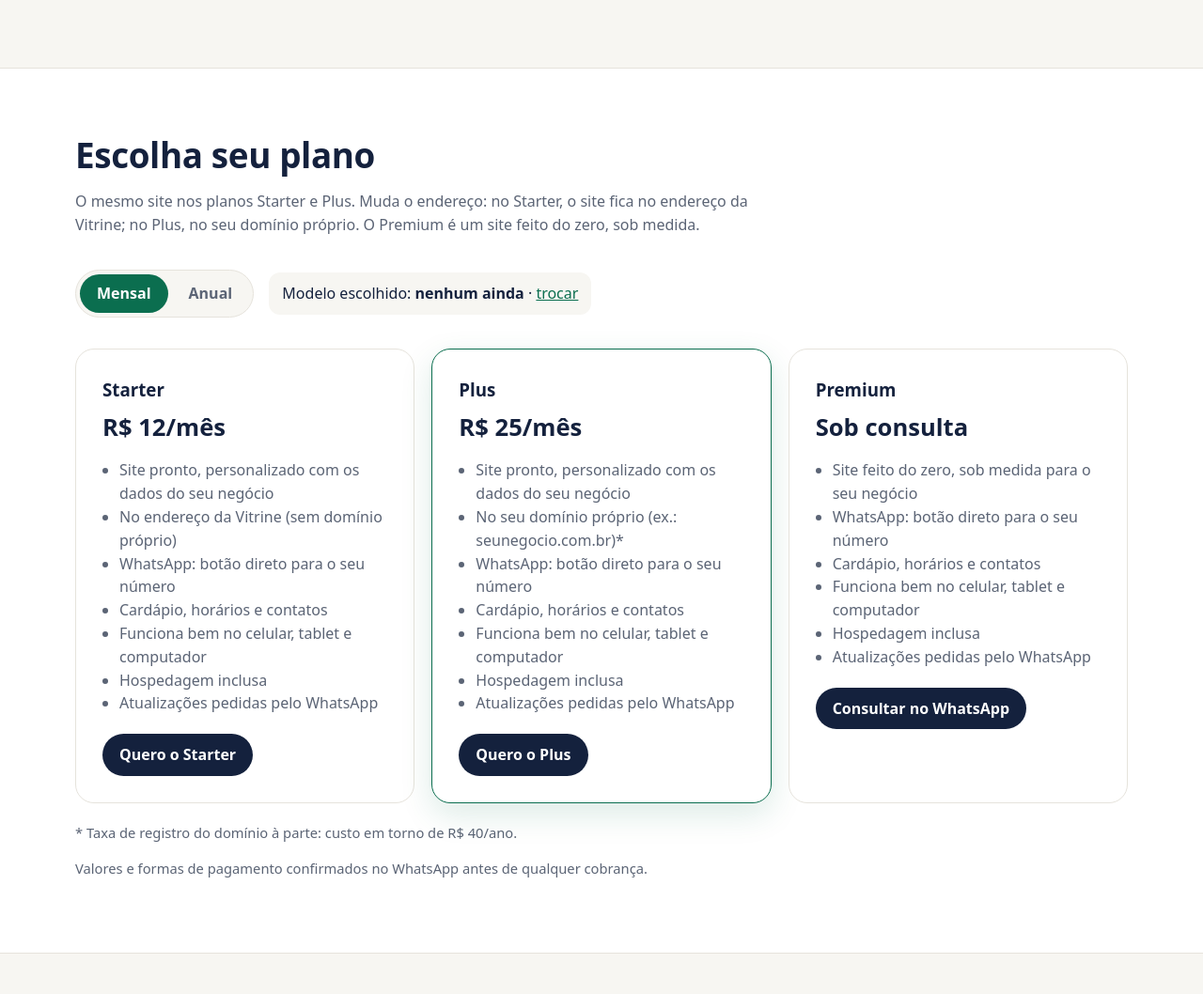
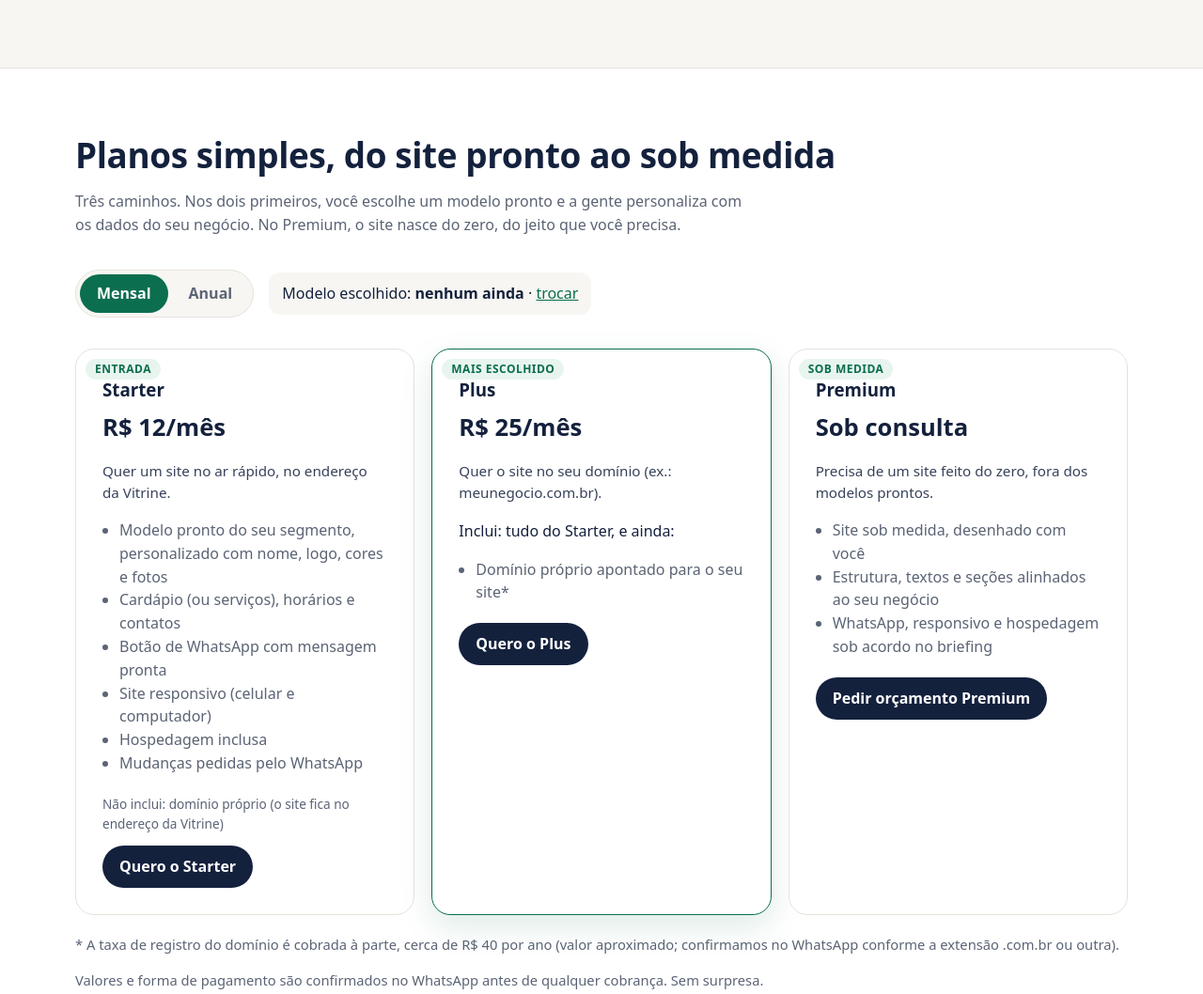
Before and after one commit to fcwwebsites/kingdomapps-vitrine, a plain HTML site: page index.html in a window 1280 px wide. Shown: the part 8840-9898 px from the top of the page at 94% size. Drawn offline with Linux system fonts and the light colour scheme.

Commit message:
Planos + FAQ conforme copy.md (aprovado 27/10)

```diff
--- a/assets/vitrine.css
+++ b/assets/vitrine.css
@@ -45,3 +45,4 @@ section h2{font-size:clamp(1.6rem,3.4vw,2.3rem);letter-spacing:-.01em;margin:0 0
 @media(prefers-reduced-motion:reduce){html{scroll-behavior:auto}.btn{transition:none}}
 
 .period{display:inline-flex;gap:4px;background:var(--bg);border:1px solid var(--line);border-radius:999px;padding:4px;margin:8px 12px 8px 0}.pbtn{border:0;background:transparent;padding:8px 18px;border-radius:999px;font:inherit;font-weight:700;cursor:pointer;color:var(--muted)}.pbtn.on{background:var(--accent);color:#fff}
+.plan .badge{display:inline-block;font-size:.75rem;font-weight:700;text-transform:uppercase;letter-spacing:.04em;background:#e8f5ef;color:#0b6e4f;border-radius:999px;padding:2px 10px;margin:0 0 6px}.plan .for{font-size:.95rem;opacity:.85}.plan .no{font-size:.85rem;opacity:.7}
--- a/assets/vitrine.js
+++ b/assets/vitrine.js
@@ -9,7 +9,7 @@
     empty.hidden=n>0;
   });});
   var period='Mensal';
-  function label(p){return p==='Premium'?'Premium (sob consulta)':p+' '+period;}
+  function label(p){return p+' '+period;}
   document.querySelectorAll('.pbtn').forEach(function(b){b.addEventListener('click',function(){
     period=b.getAttribute('data-period');
     document.querySelectorAll('.pbtn').forEach(function(x){var on=x===b;x.classList.toggle('on',on);x.setAttribute('aria-pressed',on?'true':'false');});
@@ -22,8 +22,8 @@
     document.getElementById('chosen-name').textContent=chosen||'nenhum ainda';
     document.querySelectorAll('.plan-cta').forEach(function(a){
       var p=label(a.getAttribute('data-plan'));
-      if(chosen) a.href=msg(chosen,p);
-      else if(a.hasAttribute('data-open')) a.href=WA+encodeURIComponent('Olá! Quero saber mais sobre o plano '+p+'.');
+      if(a.hasAttribute('data-open')) a.href=WA+encodeURIComponent('Olá! Quero um orçamento do plano Premium para o meu negócio.');
+      else if(chosen) a.href=msg(chosen,p);
     });
   }
   document.querySelectorAll('[data-model]').forEach(function(b){b.addEventListener('click',function(){
--- a/index.html
+++ b/index.html
@@ -277,32 +277,40 @@
 </div></section>
 
 <section id="planos" class="plans"><div class="wrap">
-  <h2>Escolha seu plano</h2>
-  <p class="intro">O mesmo site nos planos Starter e Plus. Muda o endereço: no Starter, o site fica no endereço da Vitrine; no Plus, no seu domínio próprio. O Premium é um site feito do zero, sob medida.</p>
+  <h2>Planos simples, do site pronto ao sob medida</h2>
+  <p class="intro">Três caminhos. Nos dois primeiros, você escolhe um modelo pronto e a gente personaliza com os dados do seu negócio. No Premium, o site nasce do zero, do jeito que você precisa.</p>
   <div class="period" role="group" aria-label="Forma de pagamento"><button type="button" class="pbtn on" data-period="Mensal" aria-pressed="true">Mensal</button><button type="button" class="pbtn" data-period="Anual" aria-pressed="false">Anual</button></div>
   <p class="chosen" aria-live="polite">Modelo escolhido: <strong id="chosen-name">nenhum ainda</strong> · <a href="#modelos">trocar</a></p>
   <div class="pgrid">
     <article class="plan">
+      <p class="badge">Entrada</p>
       <h3>Starter</h3>
       <p class="price"><span class="pm">R$ 12/mês</span><span class="pa" hidden>R$ 120/ano <small>equivale a R$ 10/mês</small></span></p>
-      <ul><li>Site pronto, personalizado com os dados do seu negócio</li><li>No endereço da Vitrine (sem domínio próprio)</li><li>WhatsApp: botão direto para o seu número</li><li>Cardápio, horários e contatos</li><li>Funciona bem no celular, tablet e computador</li><li>Hospedagem inclusa</li><li>Atualizações pedidas pelo WhatsApp</li></ul>
+      <p class="for">Quer um site no ar rápido, no endereço da Vitrine.</p>
+      <ul><li>Modelo pronto do seu segmento, personalizado com nome, logo, cores e fotos</li><li>Cardápio (ou serviços), horários e contatos</li><li>Botão de WhatsApp com mensagem pronta</li><li>Site responsivo (celular e computador)</li><li>Hospedagem inclusa</li><li>Mudanças pedidas pelo WhatsApp</li></ul>
+      <p class="no">Não inclui: domínio próprio (o site fica no endereço da Vitrine)</p>
       <a class="btn primary plan-cta" data-plan="Starter" href="https://wa.me/5511947904394?text=Ol%C3%A1!%20Vi%20a%20Vitrine%20e%20quero%20um%20site%20para%20o%20meu%20neg%C3%B3cio." target="_blank" rel="noopener">Quero o Starter</a>
     </article>
     <article class="plan featured">
+      <p class="badge">Mais escolhido</p>
       <h3>Plus</h3>
       <p class="price"><span class="pm">R$ 25/mês</span><span class="pa" hidden>R$ 250/ano <small>equivale a R$ 20,83/mês</small></span></p>
-      <ul><li>Site pronto, personalizado com os dados do seu negócio</li><li>No seu domínio próprio (ex.: seunegocio.com.br)*</li><li>WhatsApp: botão direto para o seu número</li><li>Cardápio, horários e contatos</li><li>Funciona bem no celular, tablet e computador</li><li>Hospedagem inclusa</li><li>Atualizações pedidas pelo WhatsApp</li></ul>
+      <p class="for">Quer o site no seu domínio (ex.: meunegocio.com.br).</p>
+      <p>Inclui: tudo do Starter, e ainda:</p>
+      <ul><li>Domínio próprio apontado para o seu site*</li></ul>
       <a class="btn primary plan-cta" data-plan="Plus" href="https://wa.me/5511947904394?text=Ol%C3%A1!%20Vi%20a%20Vitrine%20e%20quero%20um%20site%20para%20o%20meu%20neg%C3%B3cio." target="_blank" rel="noopener">Quero o Plus</a>
     </article>
     <article class="plan">
+      <p class="badge">Sob medida</p>
       <h3>Premium</h3>
       <p class="price">Sob consulta</p>
-      <ul><li>Site feito do zero, sob medida para o seu negócio</li><li>WhatsApp: botão direto para o seu número</li><li>Cardápio, horários e contatos</li><li>Funciona bem no celular, tablet e computador</li><li>Hospedagem inclusa</li><li>Atualizações pedidas pelo WhatsApp</li></ul>
-      <a class="btn primary plan-cta" data-plan="Premium" data-open="1" href="https://wa.me/5511947904394?text=Ol%C3%A1!%20Vi%20a%20Vitrine%20e%20quero%20um%20site%20para%20o%20meu%20neg%C3%B3cio." target="_blank" rel="noopener">Consultar no WhatsApp</a>
+      <p class="for">Precisa de um site feito do zero, fora dos modelos prontos.</p>
+      <ul><li>Site sob medida, desenhado com você</li><li>Estrutura, textos e seções alinhados ao seu negócio</li><li>WhatsApp, responsivo e hospedagem sob acordo no briefing</li></ul>
+      <a class="btn primary plan-cta" data-plan="Premium" data-open="1" href="https://wa.me/5511947904394?text=Ol%C3%A1!%20Quero%20um%20or%C3%A7amento%20do%20plano%20Premium%20para%20o%20meu%20neg%C3%B3cio." target="_blank" rel="noopener">Pedir orçamento Premium</a>
     </article>
   </div>
-  <p class="note">* Taxa de registro do domínio à parte: custo em torno de R$ 40/ano.</p>
-  <p class="note">Valores e formas de pagamento confirmados no WhatsApp antes de qualquer cobrança.</p>
+  <p class="note">* A taxa de registro do domínio é cobrada à parte, cerca de R$ 40 por ano (valor aproximado; confirmamos no WhatsApp conforme a extensão .com.br ou outra).</p>
+  <p class="note">Valores e forma de pagamento são confirmados no WhatsApp antes de qualquer cobrança. Sem surpresa.</p>
 </div></section>
 
 <section id="faq" class="faq"><div class="wrap">
@@ -310,11 +318,8 @@
   <details><summary>Preciso saber programar?</summary><p>Não. Você escolhe o modelo e manda as informações pelo WhatsApp. A gente cuida do resto.</p></details>
   <details><summary>O site já vem com o meu cardápio?</summary><p>Os modelos trazem um cardápio de exemplo. No seu site, colocamos os itens que você enviar.</p></details>
   <details><summary>Posso mudar informações depois?</summary><p>Pode. Horário, cardápio, fotos ou contatos: é só pedir pelo WhatsApp.</p></details>
-  <!-- FAQ 4 OMITIDA até definição oficial (copy: "{{NOTA_DOMINIO}}" condicional):
-  <details><summary>Posso usar um domínio próprio (ex.: meunegocio.com.br)?</summary><p>{{NOTA_DOMINIO}}</p></details> -->
-  <details><summary>Quanto custa?</summary><p>Starter: R$ 12/mês ou R$ 120/ano (equivale a R$ 10/mês), no endereço da Vitrine. Plus: R$ 25/mês ou R$ 250/ano (equivale a R$ 20,83/mês), no seu domínio próprio (taxa de registro do domínio à parte*, em torno de R$ 40/ano). Premium: site do zero, sob medida, sob consulta.</p></details>
-  <!-- FAQ 6 OMITIDA até definição oficial (copy: "{{PRAZO_ENTREGA}}" condicional):
-  <details><summary>Quanto tempo leva para o site ficar pronto?</summary><p>{{PRAZO_ENTREGA}}</p></details> -->
+  <details><summary>Posso usar um domínio próprio (ex.: meunegocio.com.br)?</summary><p>Sim, no plano Plus. O Starter fica no endereço da Vitrine. A taxa de registro do domínio no Plus é à parte (cerca de R$ 40/ano).</p></details>
+  <details><summary>Quanto custa?</summary><p>Starter: R$ 12/mês ou R$ 120/ano. Plus: R$ 25/mês ou R$ 250/ano (domínio próprio; registro do domínio à parte). Premium: sob consulta. Os valores são confirmados no WhatsApp antes de qualquer cobrança.</p></details>
   <details><summary>Vocês fazem sites para igrejas em Portugal?</summary><p>Sim. Os modelos de igreja também têm versão em português de Portugal.</p></details>
 </div></section>
 
```
